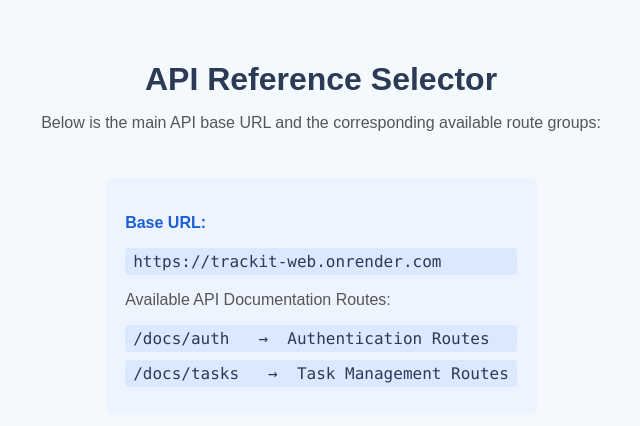
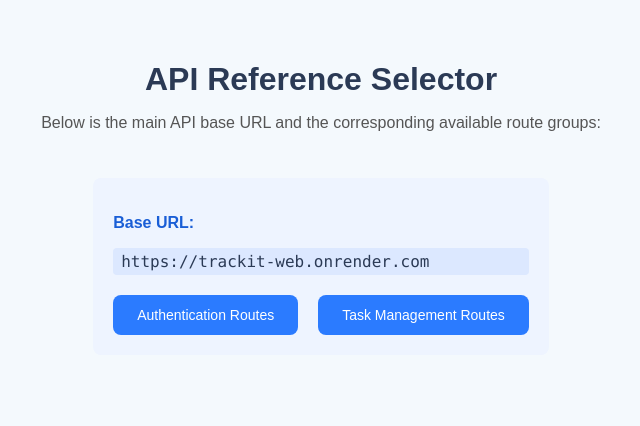
Before and after one commit to Derek1350/Trackit-TaskManager-API, a Flask app: page /api-reference in a window 1280 px wide. Shown: the top 426 px of the page, without its empty margins (319-959 px from the left). Run offline with Flask 3, Linux system fonts and the light colour scheme.

Commit message:
all done

```diff
--- a/app/templates/api_reference_select.html
+++ b/app/templates/api_reference_select.html
@@ -46,6 +46,30 @@
       font-weight: bold;
       color: #1a5ed6;
     }
+
+    .btn-container {
+      margin-top: 20px;
+      display: flex;
+      gap: 20px;
+      justify-content: center;
+      flex-wrap: wrap;
+    }
+
+    .btn {
+      padding: 12px 24px;
+      font-size: 14px;
+      background-color: #2b7bff;
+      color: white;
+      border: none;
+      border-radius: 8px;
+      text-decoration: none;
+      transition: background-color 0.3s ease;
+      display: inline-block;
+    }
+
+    .btn:hover {
+      background-color: #1a5ed6;
+    }
   </style>
 </head>
 <body>
@@ -56,9 +80,10 @@
     <p class="base-url">Base URL:</p>
     <code>https://trackit-web.onrender.com</code>
 
-    <p>Available API Documentation Routes:</p>
-    <code>/docs/auth &nbsp; →&nbsp; Authentication Routes</code>
-    <code>/docs/tasks &nbsp; →&nbsp; Task Management Routes</code>
+    <div class="btn-container">
+      <a href="{{ url_for('main.auth_docs') }}"  class="btn">Authentication Routes</a>
+      <a href="{{ url_for('main.task_docs') }}" class="btn">Task Management Routes</a>
+    </div>
   </div>
 </body>
 </html>
```
